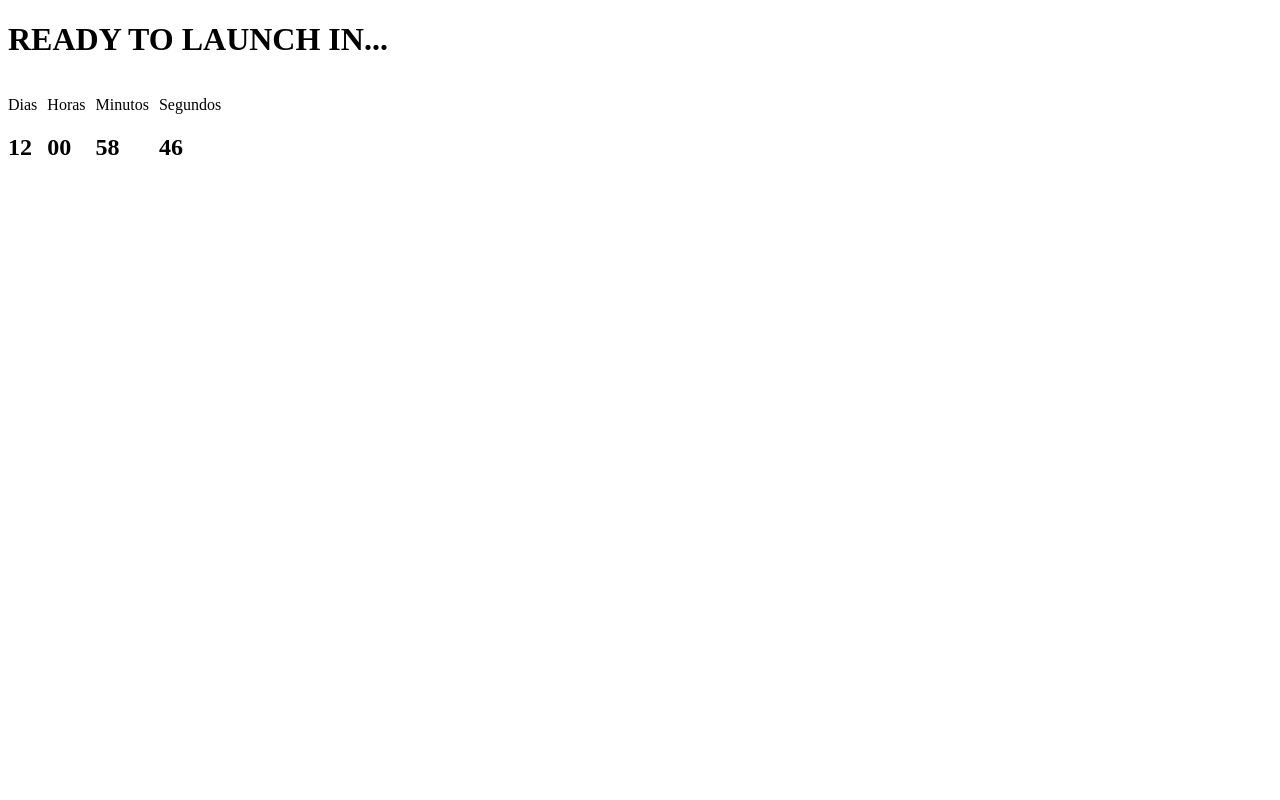
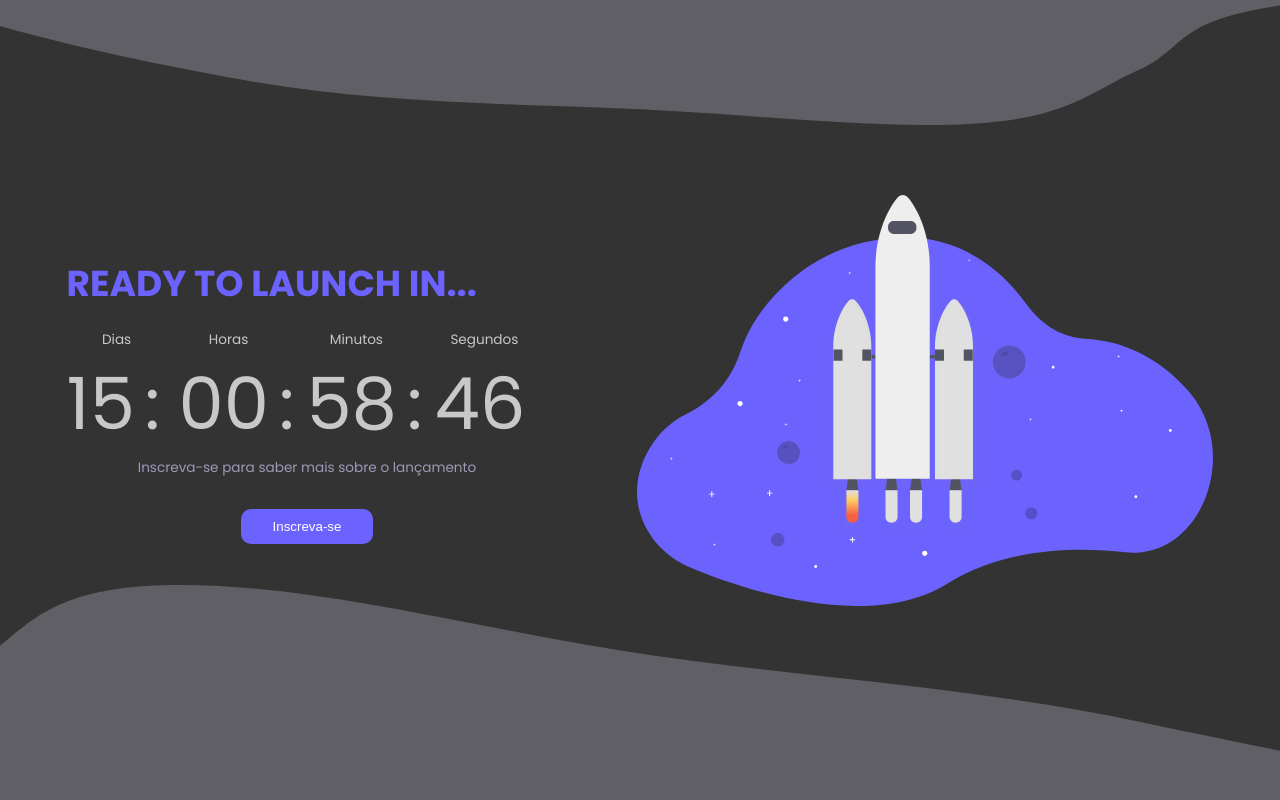
Before and after one commit to Warleyaf/RocketCountDown, a plain HTML site: page index.html in a window 1280 px wide. Drawn offline with Linux system fonts and the light colour scheme.

Commit message:
Refeito o código

```diff
--- a/index.html
+++ b/index.html
@@ -4,39 +4,54 @@
   <meta charset="UTF-8">
   <meta http-equiv="X-UA-Compatible" content="IE=edge">
   <meta name="viewport" content="width=device-width, initial-scale=1.0">
+  <link rel="preconnect" href="https://fonts.googleapis.com">
+  <link rel="preconnect" href="https://fonts.gstatic.com" crossorigin>
+  <link href="https://fonts.googleapis.com/css2?family=Poppins:wght@400;500;600;700&display=swap" rel="stylesheet">
   <link rel="stylesheet" href="./style.css">
   <title>RocketCountdown</title>
 </head>
 <body>
-  <main>
-    <header>
+  <img class="img-top" src="./assets/top-image.svg" alt="">
+  <section>
+    <div class="main-page">
       <h1>READY TO LAUNCH IN...</h1>
-    </header>
+      <div id="countdown">
+        <div id="count-timer">
+          <div class="timer">
+            <p class="info-p">Dias<p>
+            <span id="days">0</span>
+          </div>
 
-    <section>
-      <div class="countdown">
-        <p>Dias</p>
-        <h2 id="days">0</h2>
+          <div class="timer">
+            <p class="info-p">Horas<p>
+            <span id="hours">08</span>
+          </div>
+
+
+          <div class="timer">
+            <p class="info-p">Minutos<p>
+            <span id="minutes">08</span>
+          </div>
+
+          <div class="timer">
+            <p class="info-p">Segundos<p>
+            <span id="seconds">08</span>
+          </div>
+        </div>
+
+        <div class="inscreva">
+          <p class="inscre">Inscreva-se para saber mais sobre o lançamento</p>
+          <button>Inscreva-se</button>
+        </div>
       </div>
 
-      <div class="countdown">
-        <p>Horas</p>
-        <h2 id="hours">0</h2>
-      </div>
-
-      <div class="countdown">
-        <p>Minutos</p>
-        <h2 id="minutes">0</h2>
-      </div>
-
-      <div class="countdown">
-        <p>Segundos</p>
-        <h2 id="seconds">0</h2>
-      </div>
-    </section>
-  </main>
 
 
+
+    </div>
+    <img class="img-rocket" src="./assets/rocket.svg" alt="">
+  </section>
+  <img class="img-bottom"src="./assets/bottom-image.svg" alt="">
 
   <script src="./script.js"></script>
 </body>
--- a/script.js
+++ b/script.js
@@ -1,22 +1,26 @@
 const days = document.getElementById('days');
 const hours = document.getElementById('hours');
 const minutes = document.getElementById('minutes');
-const seconds = document.getElementById('seconds');
-const dateTime = new Date('22 may 2022')
+const seconds = document.getElementById('seconds')
+
+const newtDate = new Date('25 may 2022')
+
+
 function countDown() {
-  const currentDate = new Date();
-  const eventDate = new Date(dateTime)
-  const totalSeconds = (eventDate - currentDate) / 1000;
 
-  const eventDays = Math.floor((totalSeconds / 3600)/24);
-  const eventHours = Math.floor((totalSeconds / 3600)%24);
-  const eventMinutes = Math.floor((totalSeconds / 60)%60);
-  const eventSeconds = Math.floor(totalSeconds % 60);
+  const newDateEvent = new Date(newtDate);
+  const currentDate = new Date()
 
-  days.innerHTML = eventDays
-  hours.innerHTML = formatTime(eventHours);
-  minutes.innerHTML = formatTime(eventMinutes);
-  seconds.innerHTML = formatTime(eventSeconds);
+  const totalSeconds = (newDateEvent - currentDate) / 1000;
+  const eventDays = Math.floor((totalSeconds / 3600) / 24);
+  const eventHours = Math.floor(totalSeconds / 3600) % 24;
+  const eventMinutes = Math.floor(totalSeconds / 60) % 60;
+  const eventSeconds = Math.floor(totalSeconds) % 60;
+
+  days.innerHTML = formatTime(eventDays)
+  hours.innerHTML = formatTime(eventHours)
+  minutes.innerHTML = formatTime(eventMinutes)
+  seconds.innerHTML = formatTime(eventSeconds)
 
   function formatTime(time) {
     return time < 10 ? `0${time}` : time;
@@ -25,5 +29,4 @@ function countDown() {
 }
 
 countDown()
-
-setInterval(countDown, 1000);
+setInterval(countDown,1000);
--- a/style.css
+++ b/style.css
@@ -1,4 +1,125 @@
+* {
+  margin: 0;
+  padding: 0;
+  box-sizing: border-box;
+}
+
+:root {
+  --black: #4D4C59;
+  --purple: #6C63FF;
+  --light-grey: #C8C8C8;
+  --text-color: #9C9AB6;
+}
+
+/*====================================================*/
+
+body {
+  width: 100vw;
+  height: 100vh;
+  background-color: #333;
+  position: relative;
+  font-family: 'Poppins', sans-serif;
+}
+
+/*==== Imagens ======*/
+body .img-top,
+.img-bottom {
+  width: 100%;
+  position: absolute;
+  z-index: -1;
+}
+
+.img-top {
+  top: 0;
+}
+
+.img-bottom {
+  bottom: 0;
+}
+
+section .img-rocket {
+  width: 45%;
+  margin-left: 90px;
+
+}
+
+/*=================================*/
+
 section {
+  max-width: 100%;
+  min-height: 100%;
   display: flex;
-  gap: 10px;
+  flex-direction: row;
+  align-items: center;
+  justify-content: center;
+
+
 }
+
+section .main-page h1 {
+  font-size: 2.25rem;
+  font-weight: 700;
+  color: var(--purple);
+  margin-bottom: 19px;
+}
+
+section #countdown #count-timer {
+  display: flex;
+}
+
+section #countdown .timer {
+  /*border: 1px red solid;*/
+  margin-right: 12px;
+
+}
+
+
+
+section #countdown .info-p {
+  font-size: 0.85rem;
+  color: var(--light-grey);
+  text-align: center;
+  width: 100px;
+}
+
+section #countdown span {
+  font-size: 4.5rem;
+  color: var(--light-grey);
+  /*border: 1px solid blue;*/
+}
+
+section #countdown span::after {
+  content: ':';
+  margin-left: 10px;
+}
+
+section #countdown #seconds:last-child::after {
+  content: '';
+}
+
+
+
+section .inscreva {
+  text-align: center;
+}
+
+section .inscreva p {
+  font-size: 0.85rem;
+  color: var(--text-color);
+  margin-bottom: 31px;
+}
+
+section .inscreva button {
+  padding: 10px 32px;
+  background-color: var(--purple);
+  color: #fff;
+  border: none;
+  border-radius: 10px;
+  cursor: pointer;
+
+}
+
+section .inscreva button:hover {
+  background-color: #3b31fa;
+  transition: 0.3s;
+}
```
